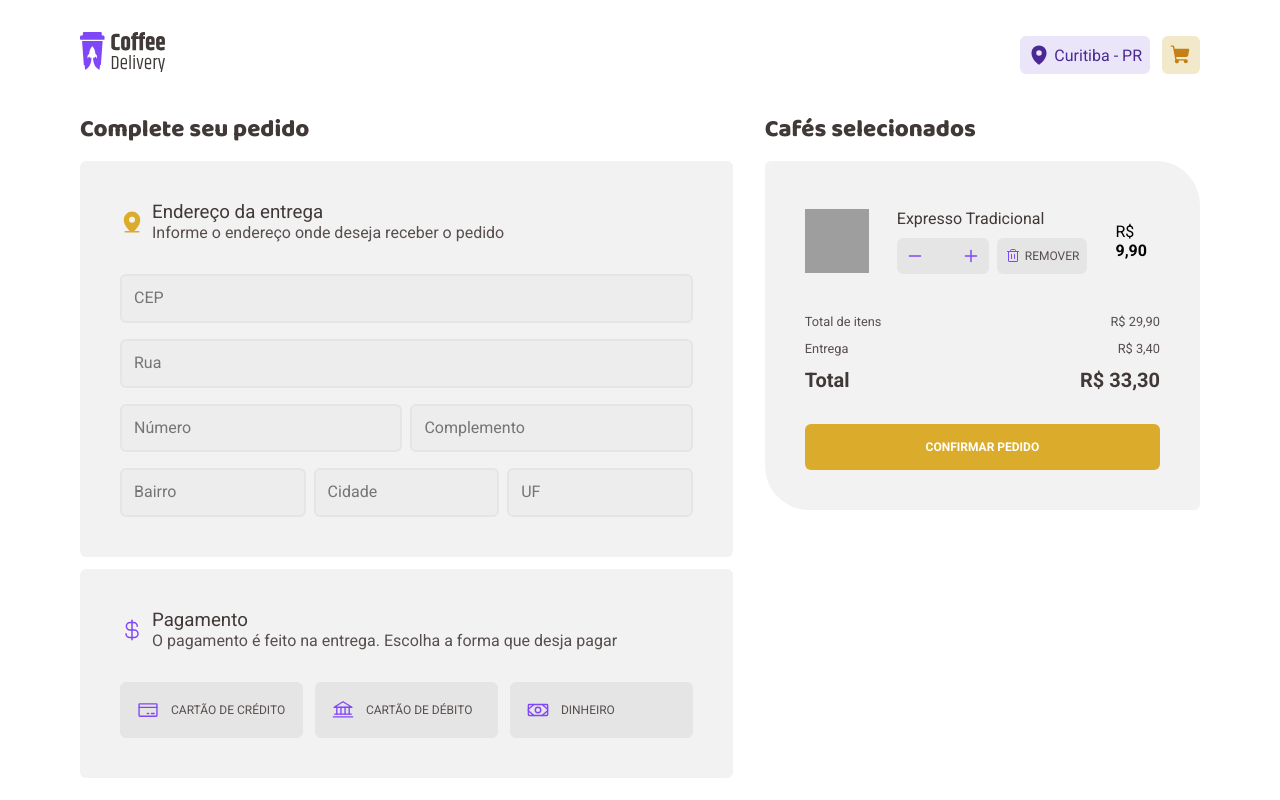
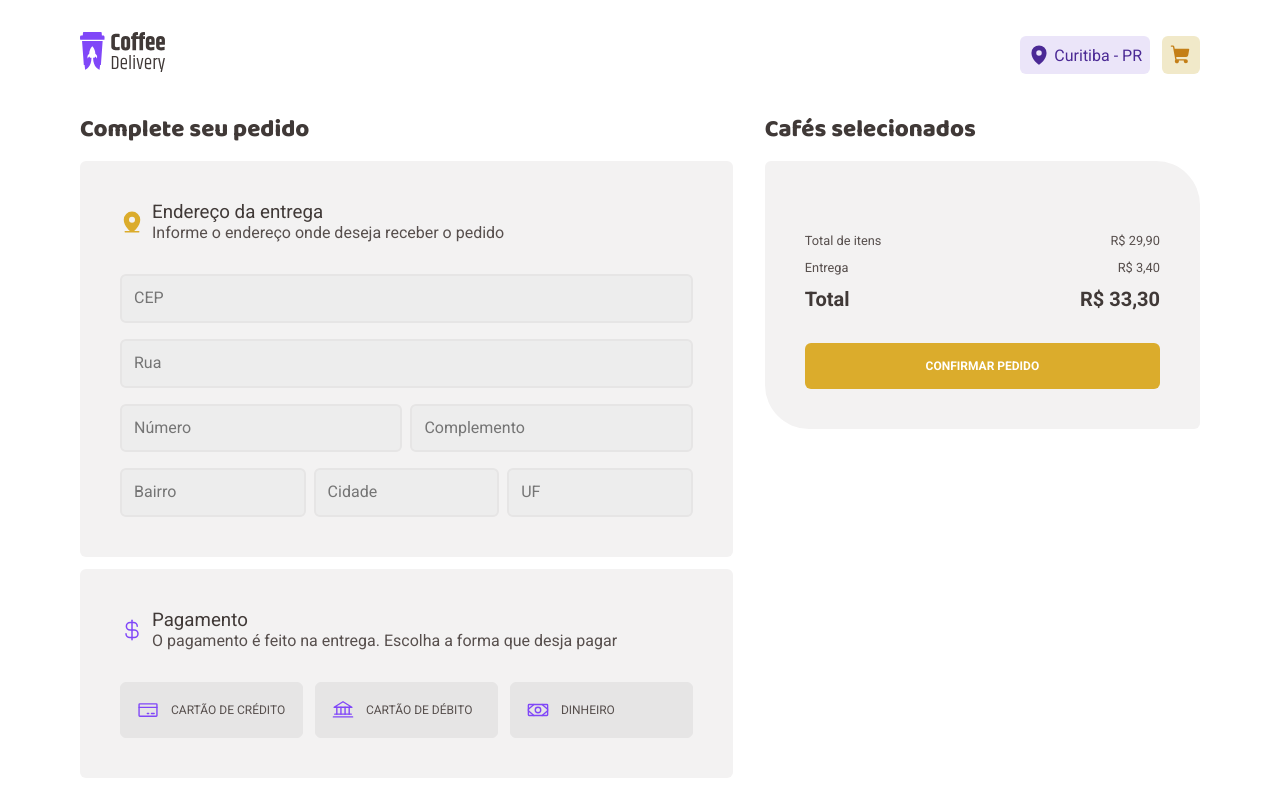
Before and after one commit to VrituuRuby/coffee-delivery-app, a React (Vite) app: page /checkout in a window 1280 px wide. Built offline with nearby package versions, Linux system fonts and the light colour scheme; grey boxes are pictures that could not be loaded.

Commit message:
checkout added context

```diff
--- a/src/contexts/ShoppingCart.tsx
+++ b/src/contexts/ShoppingCart.tsx
@@ -1,12 +1,12 @@
 import { createContext, ReactNode, useState } from "react"
 import { Coffee, COFFEE_LIST } from "../data/coffees"
 
-interface ICart extends Coffee {
+export interface ICart extends Coffee {
   quantity: number
 }
 
 interface IShoppingCartContext {
-  cart: Coffee[],
+  cart: ICart[],
   setCart: (newCart : ICart[]) => void,
   addItem: (itemId : number) => void,
 }
--- a/src/pages/Checkout/components/ShoppingCart/index.tsx
+++ b/src/pages/Checkout/components/ShoppingCart/index.tsx
@@ -1,28 +1,20 @@
-import { Trash } from "phosphor-react"
-import { InputCounter } from "../../../../components/InputCounter"
+import { useContext } from "react"
+import { ShoppingCartContext } from "../../../../contexts/ShoppingCart"
 import { CheckoutCard, CheckoutTitle } from "../../styles"
-import { RemoveButton, ShoppingCartContainer, ShoppingDetails, ShoppingItem, ShoppingList, ShoppingTotal, SubmitButton, TotalItem } from "./styles"
+import { ShoppingItem } from "../ShoppingItem"
+import { ShoppingCartContainer, ShoppingList, ShoppingTotal, SubmitButton, TotalItem } from "./styles"
 
 export function ShoppingCart(){
+	const {cart} = useContext(ShoppingCartContext)
+
 	return(
 		<ShoppingCartContainer>
 			<CheckoutTitle>Cafés selecionados</CheckoutTitle>
 			<CheckoutCard>
 				<ShoppingList>
-					<ShoppingItem>
-						<img src='./assets/coffees/Expresso.png' alt='Americano' />
-						<ShoppingDetails>
-							<span>Expresso Tradicional</span>
-							<div>
-								<InputCounter />
-								<RemoveButton type="button">
-									<Trash size={16}/>
-									REMOVER
-								</RemoveButton>
-							</div>
-						</ShoppingDetails>
-						<span>R$ <b>9,90</b></span>
-					</ShoppingItem>
+					{cart.map(item => (
+						<ShoppingItem key={item.id} coffeeData={item}/>
+					))}
 				</ShoppingList>
 				<ShoppingTotal>
 					<TotalItem>
--- a/src/pages/Checkout/components/ShoppingCart/styles.ts
+++ b/src/pages/Checkout/components/ShoppingCart/styles.ts
@@ -18,53 +18,6 @@ export const ShoppingList = styled.ul`
   gap: 1.5rem;
 `
 
-export const ShoppingItem = styled.li`
-  display: flex;
-  align-items: center;
-  gap: 20px;
-
-  img {
-    width: 64px;
-    height: 64px;
-  }
-`
-
-export const ShoppingDetails = styled.div`
-  display: flex;
-  flex-direction: column;
-  gap: 0.5rem;
-  padding: 0.5rem;
-
-  span {
-    font-size: 1rem;
-    line-height: 1.3;
-    color: ${props => props.theme["base-subtitle"]};
-  }
-
-  div {
-    display: flex;
-    gap: 0.5rem;
-  }
-`
-
-export const RemoveButton = styled.button`
-  display: flex;
-  align-items: center;
-  justify-content: center;
-  gap: 0.25rem;
-  padding: 0 0.5rem;
-
-  background-color: ${props => props.theme["base-button"]};
-  color: ${props => props.theme["base-text"]};
-  border: 0;
-  border-radius: 6px;
-
-  font-size: 0.75rem;
-
-  svg {
-    color: ${props => props.theme["purple-500"]};
-  }
-`
 
 export const ShoppingTotal = styled.ul`
   display: flex;
--- /dev/null
+++ b/src/pages/Checkout/components/ShoppingItem/index.tsx
@@ -0,0 +1,29 @@
+import { Trash } from "phosphor-react"
+import { useState } from "react"
+import { InputCounter } from "../../../../components/InputCounter"
+import { ICart } from "../../../../contexts/ShoppingCart"
+import { RemoveButton, ShoppingDetails, ShoppingItemContainer } from "./styles"
+
+interface ShoppingItemProps {
+  coffeeData: ICart
+}
+
+export function ShoppingItem({coffeeData}: ShoppingItemProps){
+	const [counter, setCounter] = useState(1)
+	return(
+		<ShoppingItemContainer>
+			<img src={coffeeData.image} alt={coffeeData.name} />
+			<ShoppingDetails>
+				<span>{coffeeData.name}</span>
+				<div>
+					<InputCounter counter={counter} setCounter={setCounter}/>
+					<RemoveButton type="button">
+						<Trash size={16}/>
+            REMOVER
+					</RemoveButton>
+				</div>
+			</ShoppingDetails>
+			<span>R$ <b>{(coffeeData.price/100).toFixed(2)}</b></span>
+		</ShoppingItemContainer>
+	)
+}
--- /dev/null
+++ b/src/pages/Checkout/components/ShoppingItem/styles.ts
@@ -0,0 +1,49 @@
+import styled from "styled-components"
+
+export const ShoppingItemContainer = styled.li`
+  display: flex;
+  align-items: center;
+  gap: 20px;
+
+  img {
+    width: 64px;
+    height: 64px;
+  }
+`
+
+export const ShoppingDetails = styled.div`
+  display: flex;
+  flex-direction: column;
+  gap: 0.5rem;
+  padding: 0.5rem;
+
+  span {
+    font-size: 1rem;
+    line-height: 1.3;
+    color: ${props => props.theme["base-subtitle"]};
+  }
+
+  div {
+    display: flex;
+    gap: 0.5rem;
+  }
+`
+
+export const RemoveButton = styled.button`
+  display: flex;
+  align-items: center;
+  justify-content: center;
+  gap: 0.25rem;
+  padding: 0 0.5rem;
+
+  background-color: ${props => props.theme["base-button"]};
+  color: ${props => props.theme["base-text"]};
+  border: 0;
+  border-radius: 6px;
+
+  font-size: 0.75rem;
+
+  svg {
+    color: ${props => props.theme["purple-500"]};
+  }
+`
```
